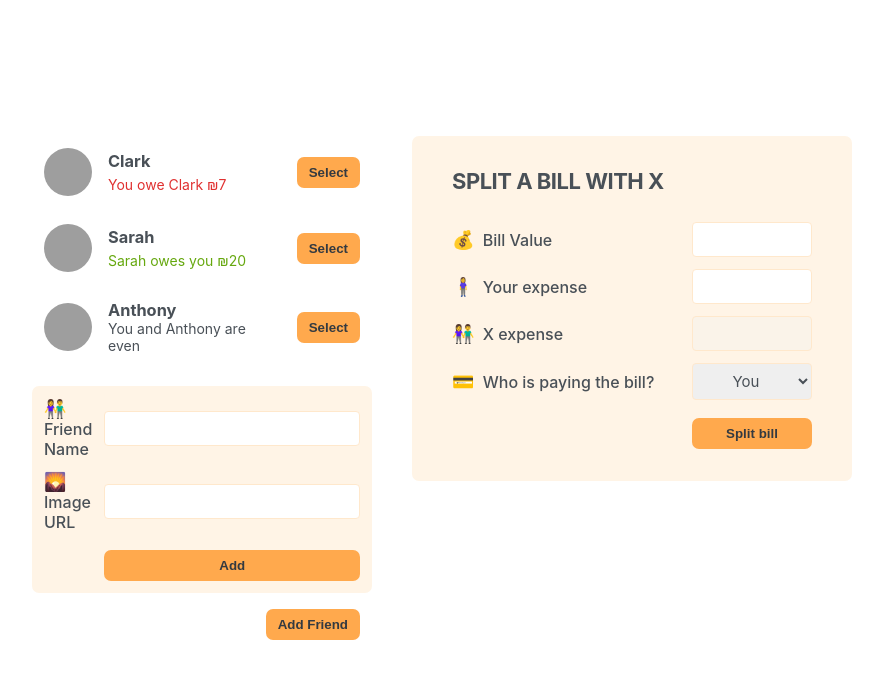
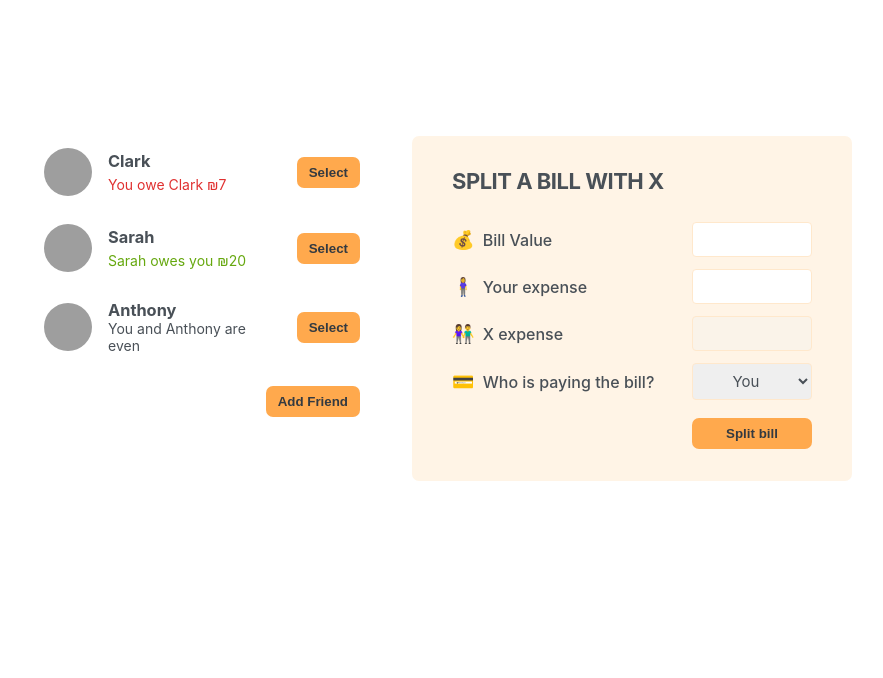
Before and after one commit to MeitalTwito/eat-n-split, a React (Create React App) app: page / in a window 1280 px wide. Shown: the top 678 px of the page, without its empty margins (198-1081 px from the left). Built offline with nearby package versions, Linux system fonts and the light colour scheme; grey boxes are pictures that could not be loaded.

Commit message:
Adding new friend

```diff
--- a/src/App.js
+++ b/src/App.js
@@ -1,3 +1,5 @@
+import { useState } from "react";
+
 const initialFriends = [
   {
     id: 118836,
@@ -19,21 +21,40 @@
   },
 ];
 
+function Button({ children, onClick }) {
+  return (
+    <button onClick={onClick} className="button">
+      {children}
+    </button>
+  );
+}
+
 export default function App() {
+  const [friends, setFriends] = useState(initialFriends);
+  const [showAddFriend, setShowAddFriend] = useState(false);
+
+  function handleShowAddFriend() {
+    setShowAddFriend((show) => setShowAddFriend(!show));
+  }
+  function handleAddFriend(friend) {
+    setFriends((friends) => [...friends, friend]);
+    setShowAddFriend(false);
+  }
   return (
     <div className="app">
       <div className="sidebar">
-        <FriendsList />
-        <FormAddFriend />
-        <Button>Add Friend</Button>
+        <FriendsList friends={friends} />
+        {showAddFriend && <FormAddFriend onAddFriend={handleAddFriend} />}
+        <Button onClick={handleShowAddFriend}>
+          {showAddFriend ? "Close" : "Add Friend"}
+        </Button>
       </div>
       <FormSplitBill />
     </div>
   );
 }
 
-function FriendsList() {
-  const friends = initialFriends;
+function FriendsList({ friends }) {
   return (
     <ul>
       {friends.map((friend) => (
@@ -64,17 +85,32 @@
   );
 }
 
-function Button({ children }) {
-  return <button className="button">{children}</button>;
-}
-
-function FormAddFriend() {
+function FormAddFriend({ onAddFriend }) {
+  const [name, setName] = useState("");
+  const [image, setImage] = useState("https://i.pravatar.cc/48");
+  function handleSubmit(e) {
+    e.preventDefault();
+    if (!name || !image) return;
+    const id = crypto.randomUUID();
+    const newFriend = { name, image: `${image}?=${id}`, balance: 0, id };
+    onAddFriend(newFriend);
+    setName("");
+    setImage("https://i.pravatar.cc/48");
+  }
   return (
-    <form className="form-add-friend">
-      <label>👫 Friend Name</label>
-      <input type="text" />
-      <label>🌄 Image URL</label>
-      <input type="text" />
+    <form className="form-add-friend" onSubmit={handleSubmit}>
+      <label>👫Friend name</label>
+      <input
+        type="text"
+        value={name}
+        onChange={(e) => setName(e.target.value)}
+      />
+      <label>🌄Image URL</label>
+      <input
+        type="text"
+        value={image}
+        onChange={(e) => setImage(e.target.value)}
+      />
       <Button>Add</Button>
     </form>
   );
```
